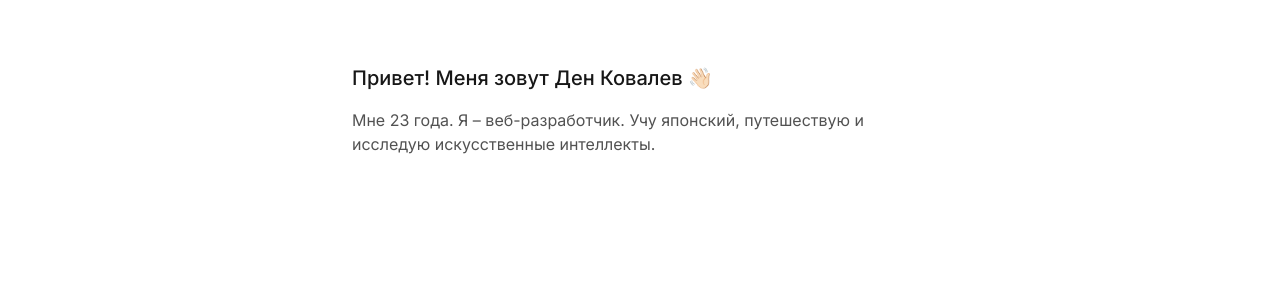
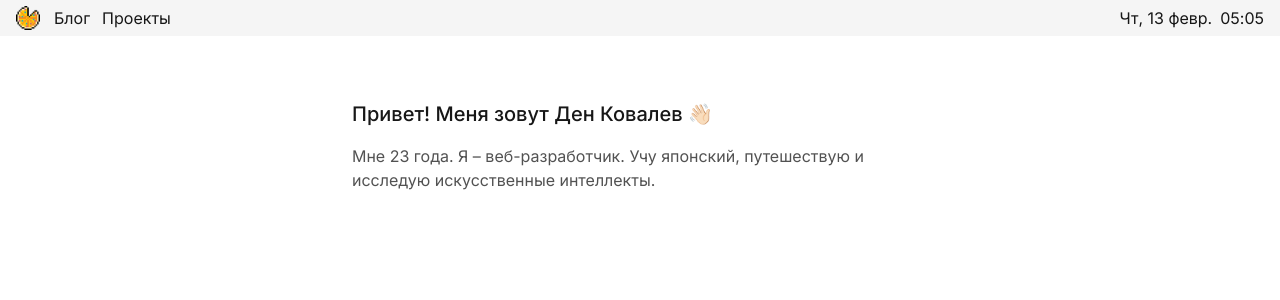
Before and after one commit to dek0valev/site, a Next.js app: page / in a window 1280 px wide. Shown: the top 300 px of the page. Built offline with nearby package versions, Linux system fonts and the light colour scheme.

Commit message:
feat: update root layout with `header` widget

```diff
--- a/app/layout.tsx
+++ b/app/layout.tsx
@@ -4,6 +4,7 @@ import type { Metadata } from 'next';
 import { ReactNode } from 'react';
 
 import { interFont, jetBrainsMonoFont } from '@/app/fonts';
+import { Header } from '@/widgets/header';
 
 export const metadata: Metadata = {
     title: {
@@ -22,6 +23,7 @@ export default function RootLayout({
         <html lang="ru" className={`${interFont.variable} ${jetBrainsMonoFont.variable} antialiased`}>
             <body className="min-h-dvh max-w-screen bg-white text-neutral-600 dark:bg-stone-900 dark:text-neutral-300">
                 <div className="isolate">
+                    <Header />
                     <main id="content">{children}</main>
                 </div>
             </body>
```
